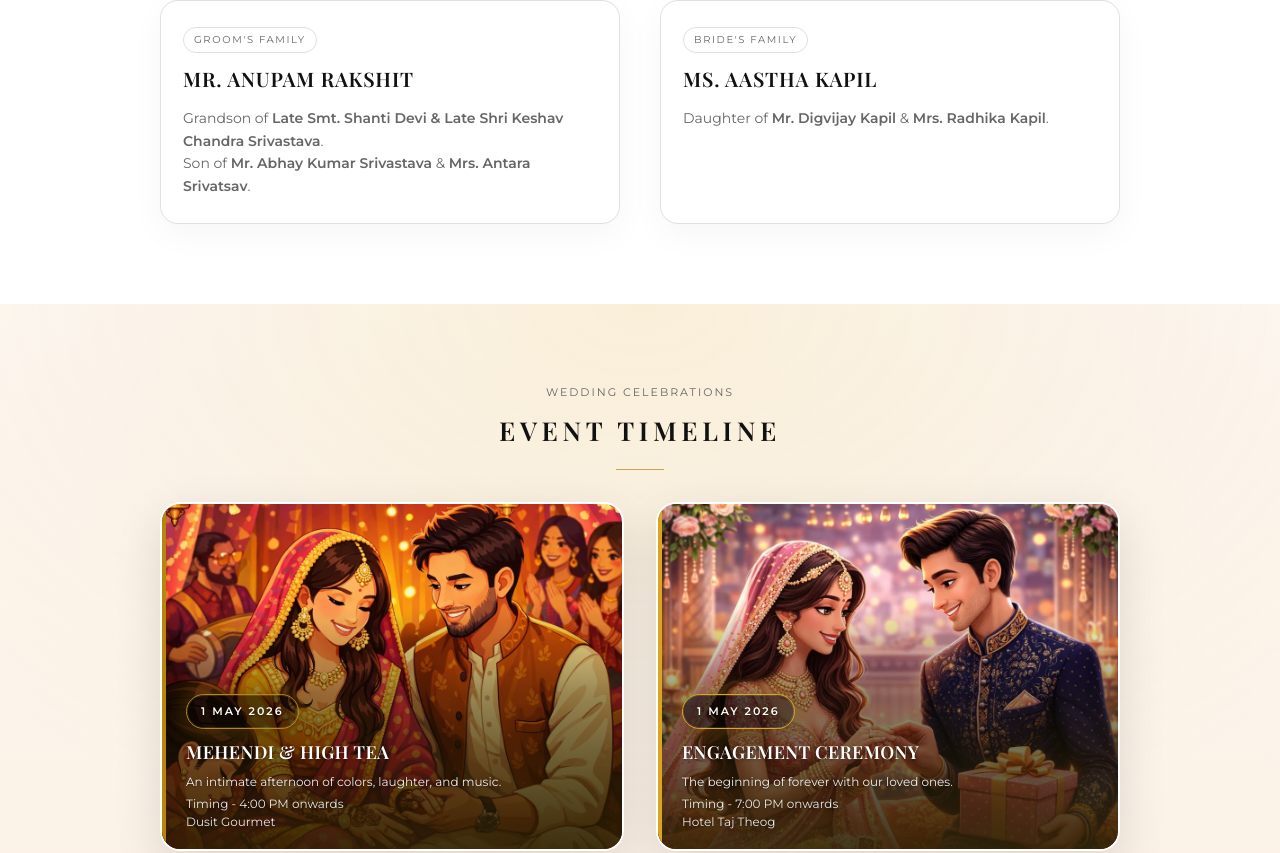
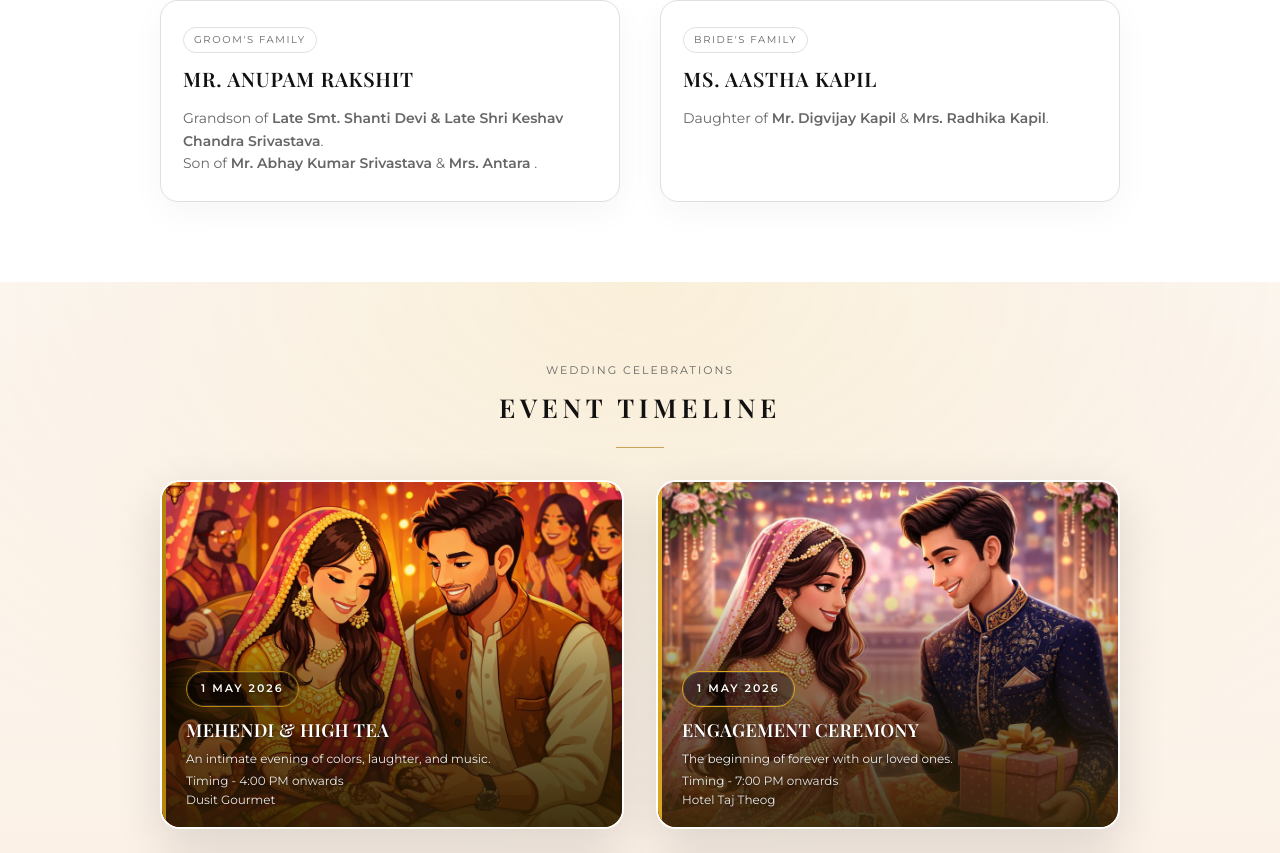
Before and after one commit to Chirag-Tank1971/Anupam-Aastha_weddinginvitation, a Next.js app: page / in a window 1280 px wide. Shown: the part 1759-2612 px from the top of the page. Built offline with nearby package versions, Linux system fonts and the light colour scheme.

Commit message:
timings update

```diff
--- a/app/page.tsx
+++ b/app/page.tsx
@@ -15,7 +15,7 @@ const timelineEvents = [
   {
     time: "1 May 2026",
     title: "Mehendi & High Tea",
-    note: "An intimate afternoon of colors, laughter, and music.",
+    note: "An intimate evening of colors, laughter, and music.",
     details: ["Timing - 4:00 PM onwards", "Dusit Gourmet"],
     focus: "center 40%",
     image: "/timeline/mehendi.jpeg",
@@ -727,7 +727,7 @@ export default function HomePage() {
               </p>
               <p>
                 Son of <strong>Mr. Abhay Kumar Srivastava</strong> &amp;{" "}
-                <strong>Mrs. Antara Srivatsav</strong>.
+                <strong>Mrs. Antara </strong>.
               </p>
             </div>
 
```
